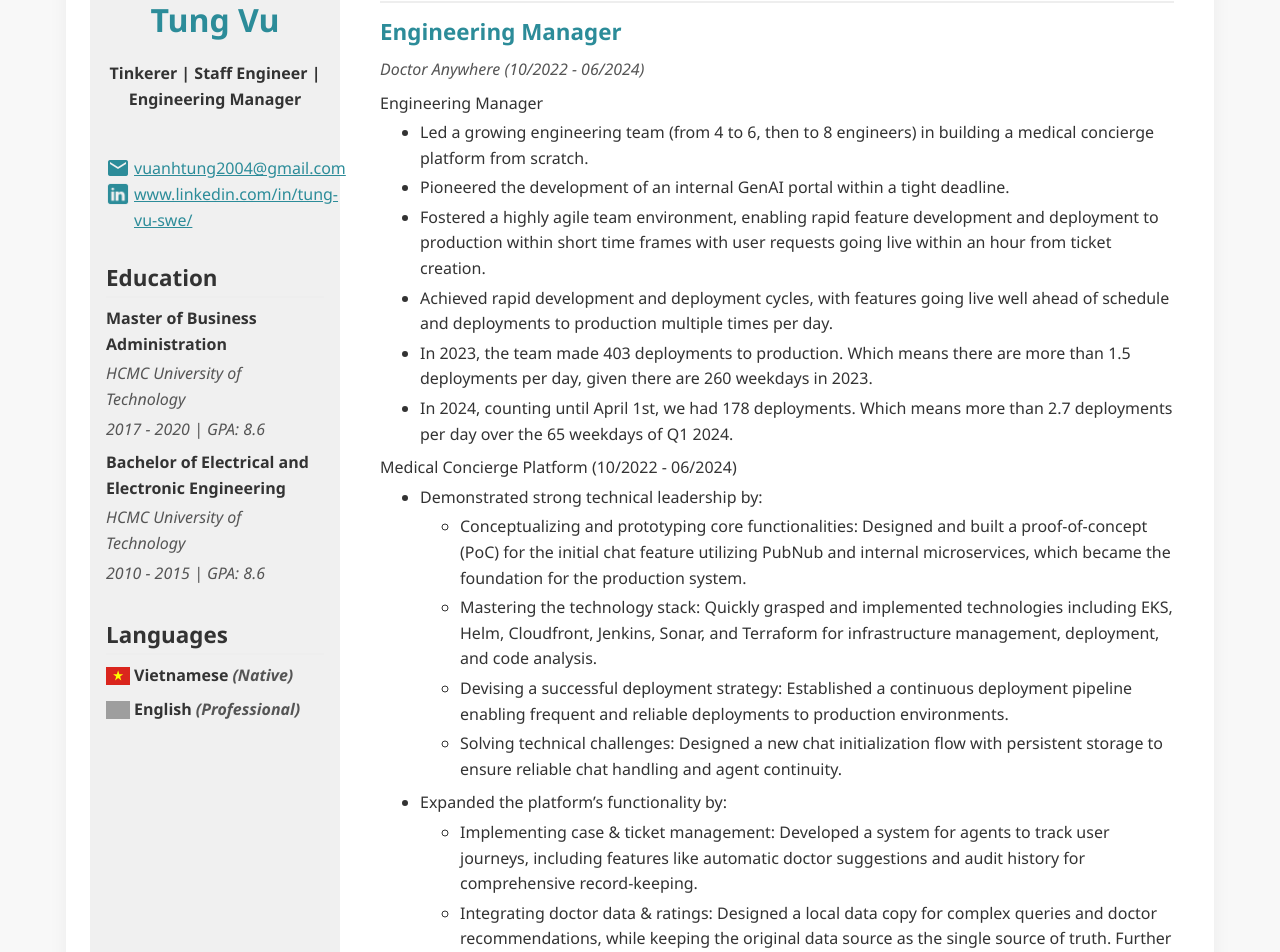
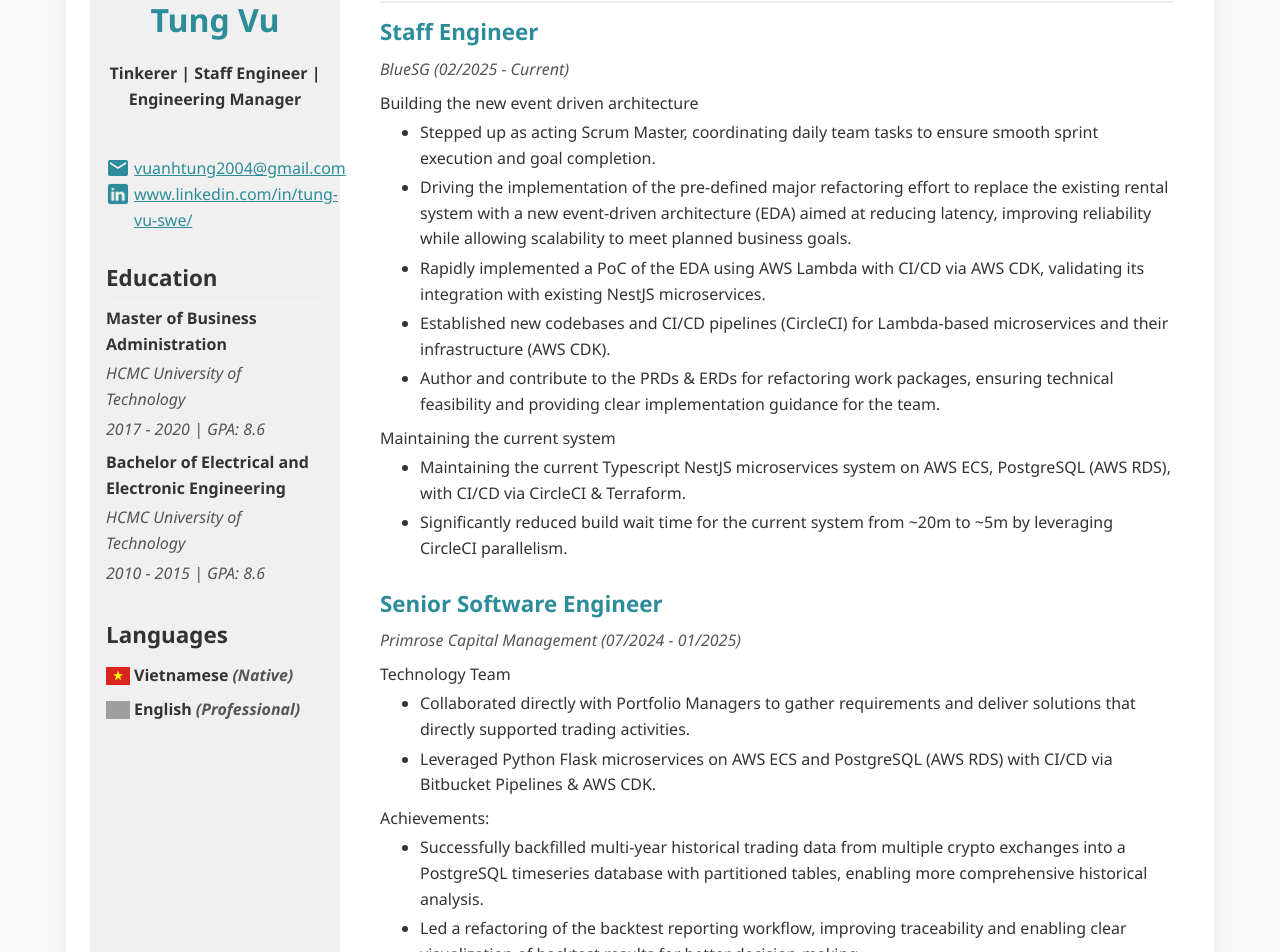
Before and after one commit to tungvu-wanderer/cv_angular, an Angular app: page / in a window 1280 px wide. Shown: the part 320-1272 px from the top of the page. Built offline with nearby package versions, Linux system fonts and the light colour scheme; grey boxes are pictures that could not be loaded.

Commit message:
add pcm & bluesg

```diff
--- a/src/app/main/experience/experience.component.ts
+++ b/src/app/main/experience/experience.component.ts
@@ -13,6 +13,88 @@ import { NgFor } from '@angular/common';
 })
 export class ExperienceComponent {
   companies: Company[] = [
+    {
+      title: 'Staff Engineer',
+      name: 'BlueSG',
+      date: '02/2025 - Current',
+      details: [
+        {
+          content: 'Building the new event driven architecture',
+          details: [
+            {
+              content:
+                'Stepped up as acting Scrum Master, coordinating daily team tasks to ensure smooth sprint execution and goal completion.',
+            },
+            {
+              content:
+                'Driving the implementation of the pre-defined major refactoring effort to replace the existing rental system with a new event-driven architecture (EDA) aimed at reducing latency, improving reliability while allowing scalability to meet planned business goals.',
+            },
+            {
+              content:
+                'Rapidly implemented a PoC of the EDA using AWS Lambda with CI/CD via AWS CDK, validating its integration with existing NestJS microservices.',
+            },
+            {
+              content:
+                'Established new codebases and CI/CD pipelines (CircleCI) for Lambda-based microservices and their infrastructure (AWS CDK).',
+            },
+            {
+              content:
+                'Author and contribute to the PRDs & ERDs for refactoring work packages, ensuring technical feasibility and providing clear implementation guidance for the team.',
+            },
+          ],
+        },
+        {
+          content: 'Maintaining the current system',
+          details: [
+            {
+              content:
+                'Maintaining the current Typescript NestJS microservices system on AWS ECS, PostgreSQL (AWS RDS), with CI/CD via CircleCI & Terraform.',
+            },
+            {
+              content:
+                'Significantly reduced build wait time for the current system from ~20m to ~5m by leveraging CircleCI parallelism.',
+            },
+          ],
+        },
+      ],
+    },
+    {
+      title: 'Senior Software Engineer',
+      name: 'Primrose Capital Management',
+      date: '07/2024 - 01/2025',
+      details: [
+        {
+          content: 'Technology Team',
+          details: [
+            {
+              content:
+                'Collaborated directly with Portfolio Managers to gather requirements and deliver solutions that directly supported trading activities.',
+            },
+            {
+              content:
+                'Leveraged Python Flask microservices on AWS ECS and PostgreSQL (AWS RDS) with CI/CD via Bitbucket Pipelines & AWS CDK.',
+            },
+          ],
+        },
+        {
+          content: 'Achievements:',
+          details: [
+            {
+              content:
+                'Successfully backfilled multi-year historical trading data from multiple crypto exchanges into a PostgreSQL timeseries database with partitioned tables, enabling more comprehensive historical analysis.',
+            },
+            {
+              content:
+                'Led a refactoring of the backtest reporting workflow, improving traceability and enabling clear visualization of backtest results for better decision-making.',
+            },
+            {
+              content:
+                'Designed and implemented a PoC, using Java Spring Boot microservices with Protobuf over WebSocket, to evaluate and integrate a new 3rd party SaaS providing real-time market data and order execution features, laying the groundwork for the development of a new low-latency internal market making system.',
+            },
+          ],
+        },
+      ],
+    },
     {
       title: 'Engineering Manager',
       name: 'Doctor Anywhere',
@@ -55,7 +137,7 @@ export class ExperienceComponent {
               details: [
                 {
                   content:
-                    'Conceptualizing and prototyping core functionalities: Designed and built a proof-of-concept (PoC) for the initial chat feature utilizing PubNub and internal microservices, which became the foundation for the production system.',
+                    'Conceptualizing and prototyping core functionalities: Designed and built a PoC for the initial chat feature utilizing PubNub and internal microservices, which became the foundation for the production system.',
                 },
                 {
                   content:
@@ -116,7 +198,7 @@ export class ExperienceComponent {
             },
             {
               content:
-                'Established a highly secure infrastructure pipeline by running Terraform from Bitbucket pipelines with OIDC authentication and no secrets stored in Bitbucket.',
+                'Established a highly secure infrastructure pipeline by running Terraform from Bitbucket Pipelines with OIDC authentication and no secrets stored in Bitbucket.',
             },
             {
               content:
@@ -131,7 +213,7 @@ export class ExperienceComponent {
                 },
                 {
                   content:
-                    'Infra: Bitbucket pipelines, Terraform & Terragrunt infra-as-code',
+                    'Infra: Bitbucket Pipelines, Terraform & Terragrunt infra-as-code',
                 },
               ],
             },
```
